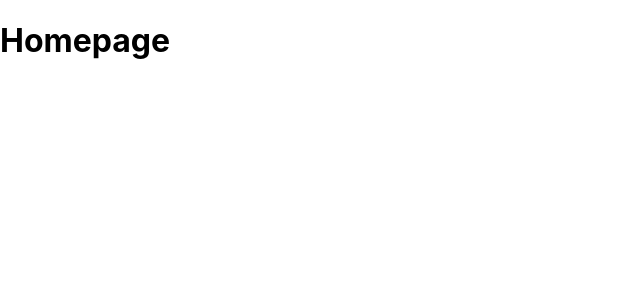
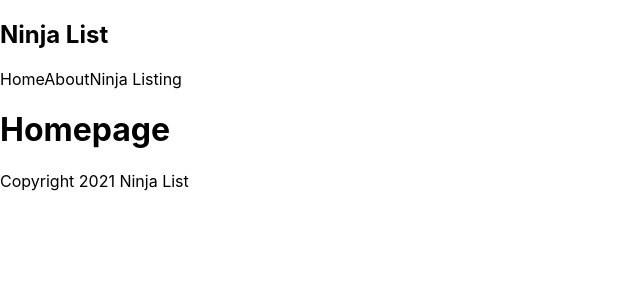
Before and after one commit to baymax44/nextjs-practice, a Next.js app: page / in a window 1280 px wide. Shown: the top 300 px of the page, without its empty margins (0-640 px from the left). Built offline with nearby package versions, Linux system fonts and the light colour scheme.

Commit message:
pages, routes & other components practice

```diff
--- /dev/null
+++ b/comps/Footer.js
@@ -0,0 +1,9 @@
+const Footer = () => {
+  return (
+    <div>
+      <p>Copyright 2021 Ninja List</p>
+    </div>
+  );
+}
+
+export default Footer;
--- /dev/null
+++ b/comps/Navbar.js
@@ -0,0 +1,14 @@
+const NavBar = () => {
+  return (
+    <nav>
+      <div className="logo">
+        <h1>Ninja List</h1>
+      </div>
+      <a>Home</a>
+      <a>About</a>
+      <a>Ninja Listing</a>
+    </nav>
+  );
+}
+
+export default NavBar;
--- a/pages/index.js
+++ b/pages/index.js
@@ -1,10 +1,14 @@
 import Head from 'next/head'
+import Footer from '../comps/Footer'
+import NavBar from '../comps/Navbar'
 import styles from '../styles/Home.module.css'
 
 export default function Home() {
   return (
     <div>
+      <NavBar />
       <h1>Homepage</h1>
+      <Footer />
     </div>
   )
 }
```
Also changed, not shown: pages/about.js (added, +10 -0 lines), pages/ninjas/index.js (added, +9 -0 lines).
